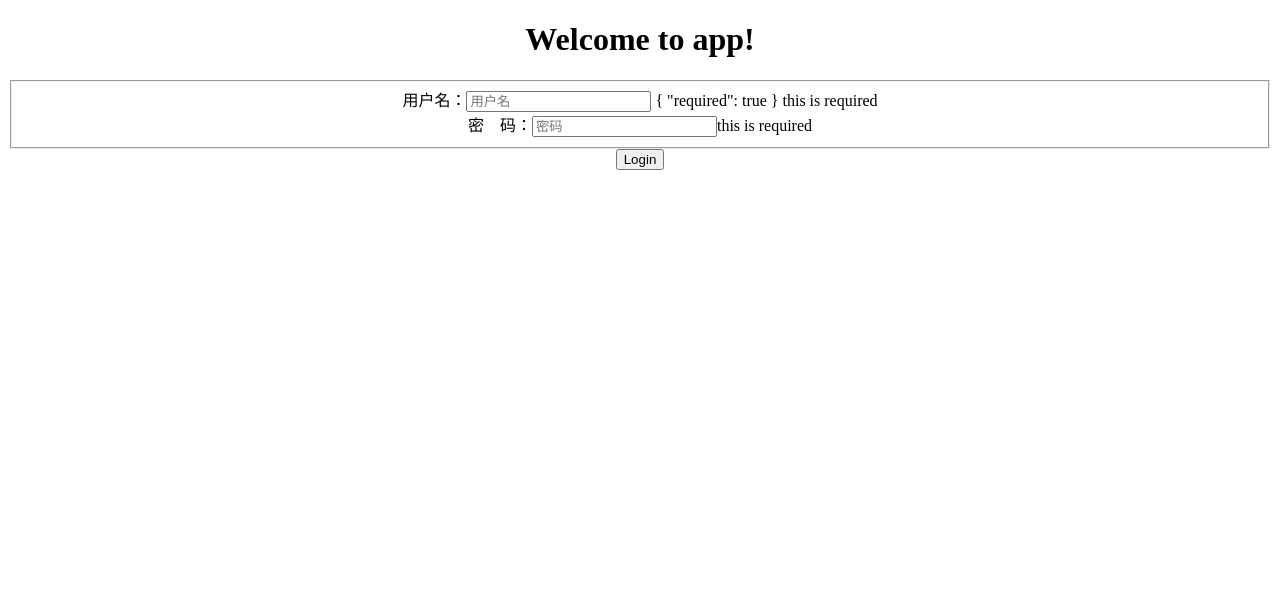
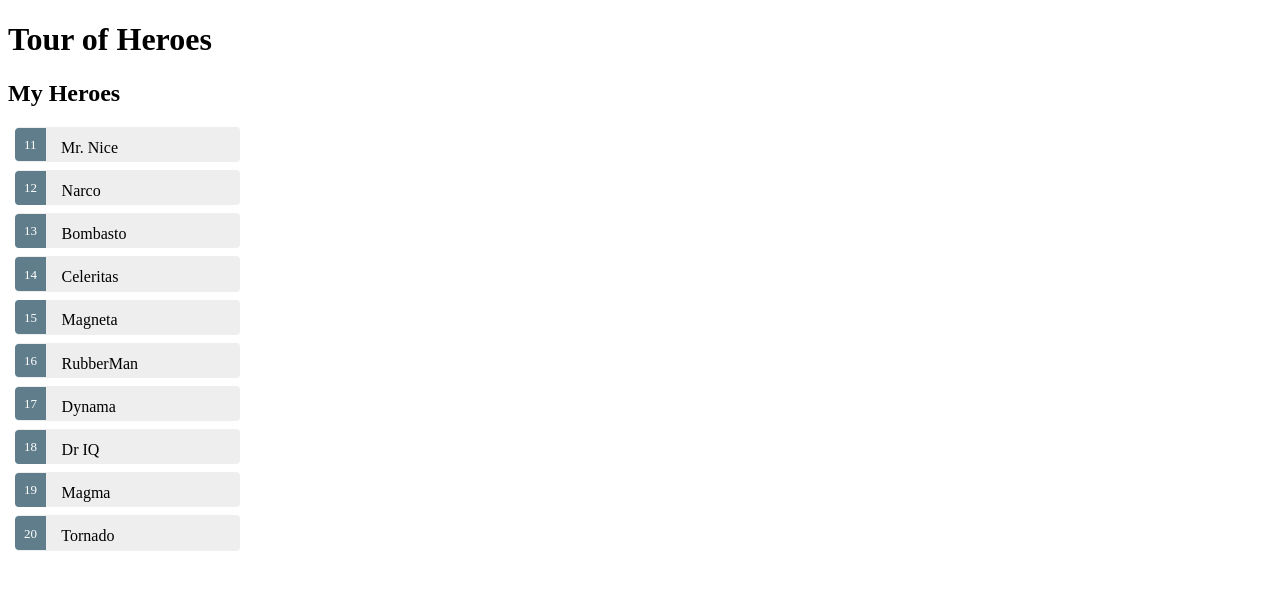
Before and after one commit to xbq/angular2Study, an Angular app: page / in a window 1280 px wide. Shown: the top 590 px of the page. Built offline with nearby package versions, Linux system fonts and the light colour scheme.

Commit message:
添加了列表显示，了解ngFor、ngIF的用法

```diff
--- a/src/app/app.component.css
+++ b/src/app/app.component.css
@@ -0,0 +1,48 @@
+
+.selected {
+    background-color: #CFD8DC !important;
+    color: white;
+}
+.heroes {
+    margin: 0 0 2em 0;
+    list-style-type: none;
+    padding: 0;
+    width: 15em;
+}
+.heroes li {
+    cursor: pointer;
+    position: relative;
+    left: 0;
+    background-color: #EEE;
+    margin: .5em;
+    padding: .3em 0;
+    height: 1.6em;
+    border-radius: 4px;
+}
+.heroes li.selected:hover {
+    background-color: #BBD8DC !important;
+    color: white;
+}
+.heroes li:hover {
+    color: #607D8B;
+    background-color: #DDD;
+    left: .1em;
+}
+.heroes .text {
+    position: relative;
+    top: -3px;
+}
+.heroes .badge {
+    display: inline-block;
+    font-size: small;
+    color: white;
+    padding: 0.8em 0.7em 0 0.7em;
+    background-color: #607D8B;
+    line-height: 1em;
+    position: relative;
+    left: -1px;
+    top: -4px;
+    height: 1.8em;
+    margin-right: .8em;
+    border-radius: 4px 0 0 4px;
+}
--- a/src/app/app.component.html
+++ b/src/app/app.component.html
@@ -1,4 +1,4 @@
-<!--The content below is only a placeholder and can be replaced.-->
+<!--The content below is only a placeholder and can be replaced.
 <div style="text-align:center">
   <h1>
     Welcome to {{ title }}!
@@ -6,3 +6,23 @@
   </h1>
   <app-login></app-login>
 </div>
+-->
+
+
+<h1>{{title}}</h1>
+    <h2>My Heroes</h2>
+    <ul class="heroes">
+      <li *ngFor="let hero of heroes"
+        [class.selected]="hero === selectedHero"
+        (click)="onSelect(hero)">
+        <span class="badge">{{hero.id}}</span> {{hero.name}}
+      </li>
+    </ul>
+    <div *ngIf="selectedHero">
+      <h2>{{selectedHero.name}} details!</h2>
+      <div><label>id: </label>{{selectedHero.id}}</div>
+      <div>
+        <label>name: </label>
+        <input [(ngModel)]="selectedHero.name" placeholder="name"/>
+      </div>
+    </div>
--- a/src/app/app.component.ts
+++ b/src/app/app.component.ts
@@ -1,4 +1,21 @@
 import { Component } from '@angular/core';
+export class Hero {
+  id: number;
+  name: string;
+}
+
+const HEROES: Hero[] = [
+  { id: 11, name: 'Mr. Nice' },
+  { id: 12, name: 'Narco' },
+  { id: 13, name: 'Bombasto' },
+  { id: 14, name: 'Celeritas' },
+  { id: 15, name: 'Magneta' },
+  { id: 16, name: 'RubberMan' },
+  { id: 17, name: 'Dynama' },
+  { id: 18, name: 'Dr IQ' },
+  { id: 19, name: 'Magma' },
+  { id: 20, name: 'Tornado' }
+];
 
 @Component({
   selector: 'app-root',
@@ -6,5 +23,10 @@
   styleUrls: ['./app.component.css']
 })
 export class AppComponent {
-  title = 'app';
+  title = 'Tour of Heroes';
+  heroes = HEROES;
+  selectedHero: Hero;
+  onSelect(hero): void {
+    this.selectedHero = hero;
+  }
 }
```
Also changed, not shown: src/app/hero-detail.component.html (added), src/app/hero-detail.component.ts (added).
